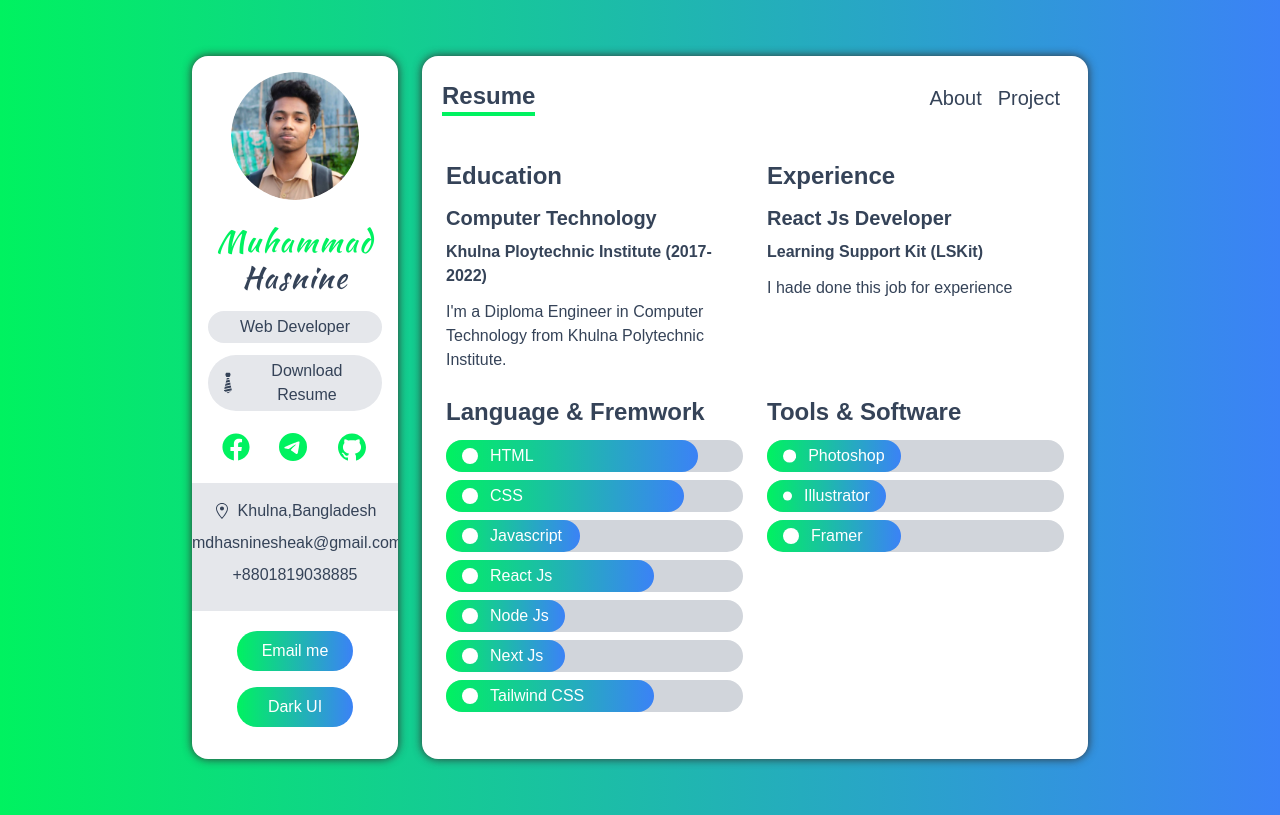
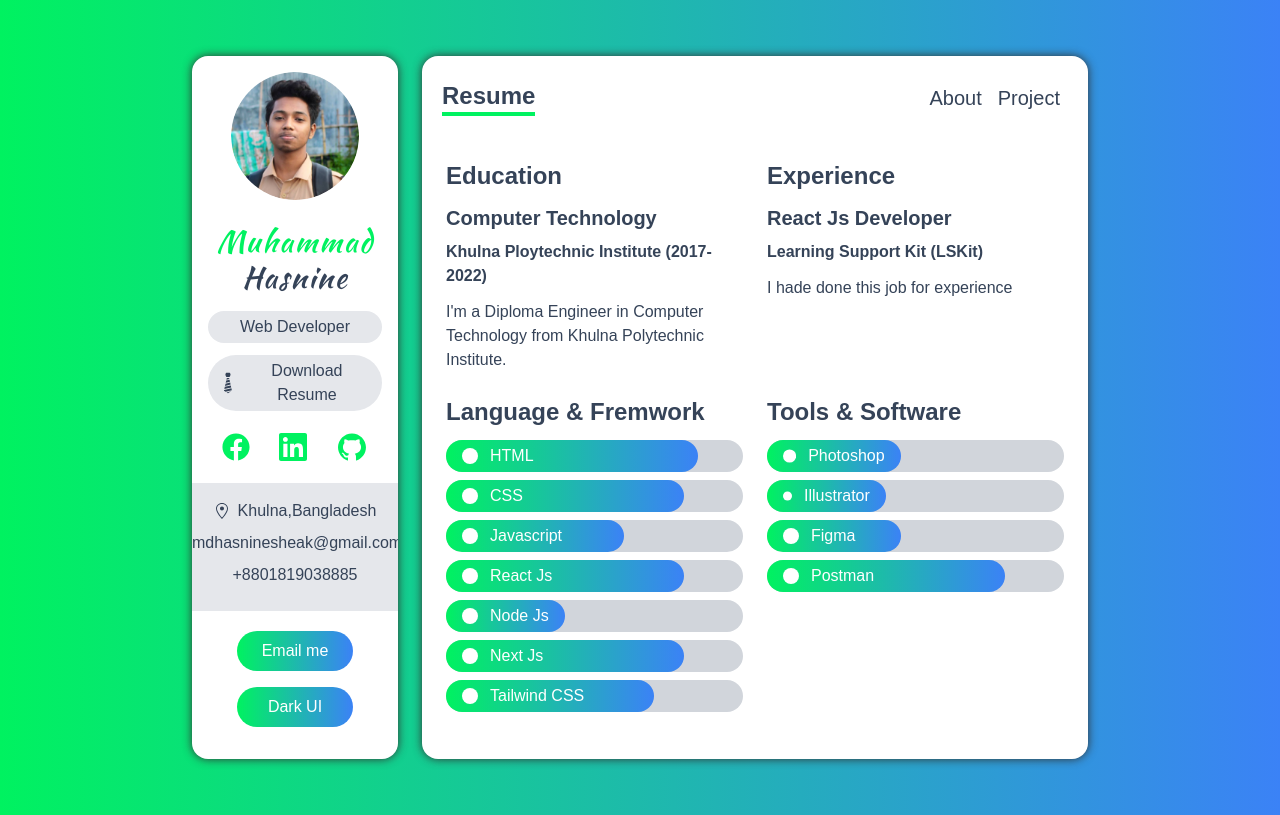
Before and after one commit to muhammadHasnine/portfolio, a Next.js app: page /resume in a window 1280 px wide. Built offline with nearby package versions, Linux system fonts and the light colour scheme; a web font is replaced by a local one.

Commit message:
update for resume

```diff
--- a/components/Sidebar.tsx
+++ b/components/Sidebar.tsx
@@ -1,6 +1,6 @@
 import {AiFillGithub} from "react-icons/ai"
-import {SiTelegram} from "react-icons/si"
 import {FaFacebook} from "react-icons/fa"
+import {FaLinkedin} from "react-icons/fa"
 import {GiTie} from "react-icons/gi"
 import {GoLocation} from "react-icons/go"
 import {useTheme} from "next-themes"
@@ -18,12 +18,12 @@ const Sidebar = () => {
         <Image className="w-32 h-32 mx-auto border rounded-full" src="/images/hasnine2.png" alt="user avater" width='128' height='128' layout="intrinsic" quality='100'/>
         <h3 className="my-4 text-3xl font-medium tracking-wider font-kaushan overflow-x"><span className="text-green">Muhammad </span>Hasnine</h3>
         <p className="px-2 py-1 my-3 bg-gray-200 dark:bg-black-200 rounded-full">Web Developer</p>
-         <a className="flex items-center justify-center px-2 py-1 my-3 bg-gray-200 dark:bg-black-200 rounded-full" href="/assets/resume.pdf" download="resume.pdf"  ><GiTie className="w-6 h-6"/> <span>Download Resume</span>
+         <a className="flex items-center justify-center px-2 py-1 my-3 bg-gray-200 dark:bg-black-200 rounded-full" href="/assets/Md_Hasnine_Sheak_CV.pdf" download="resume.pdf"  ><GiTie className="w-6 h-6"/> <span>Download Resume</span>
          </a>
         {/* Social icons */}
        <div className="flex justify-around w-9/12 mx-auto my-5 text-green md:w-full">
        <a href="https://www.facebook.com/HabinZu/" aria-label="Facebook"><FaFacebook className="h-8 cursor-pointer w-7"/></a>
-        <a href="https://t.me/hasninesheak" aria-label="Telegram"><SiTelegram className="h-8 cursor-pointer w-7"/></a>
+        <a href="https://linkedin.com/in/md-hasnine-sheak" aria-label="Telegram"><FaLinkedin className="h-8 cursor-pointer w-7"/></a>
         <a href="https://github.com/muhammadHasnine" aria-label="Github"><AiFillGithub className="w-8 h-8 cursor-pointer"/></a>
        </div>
 
--- a/data.ts
+++ b/data.ts
@@ -38,12 +38,12 @@ export const languages:Iskill[] = [
   },
   {
     name:"Javascript",
-    level:"45%",
+    level:"60%",
     Icon:BsCircleFill,
   },
   {
     name:"React Js",
-    level:"70%",
+    level:"80%",
     Icon:BsCircleFill,
   },
   {
@@ -53,7 +53,7 @@ export const languages:Iskill[] = [
   },
   {
     name:"Next Js",
-    level:"40%",
+    level:"80%",
     Icon:BsCircleFill,
   },
   {
@@ -76,8 +76,13 @@ export const tools: Iskill[] = [
   },
   {
      Icon: BsCircleFill,
-     name: 'Framer',
+     name: 'Figma',
      level: '45%',
+  },
+  {
+     Icon: BsCircleFill,
+     name: 'Postman',
+     level: '80%',
   },
 ]
 export const projects: IProject[] = [
```
Also changed, not shown: 2 other files (tests, documents, lock files or other folders).
